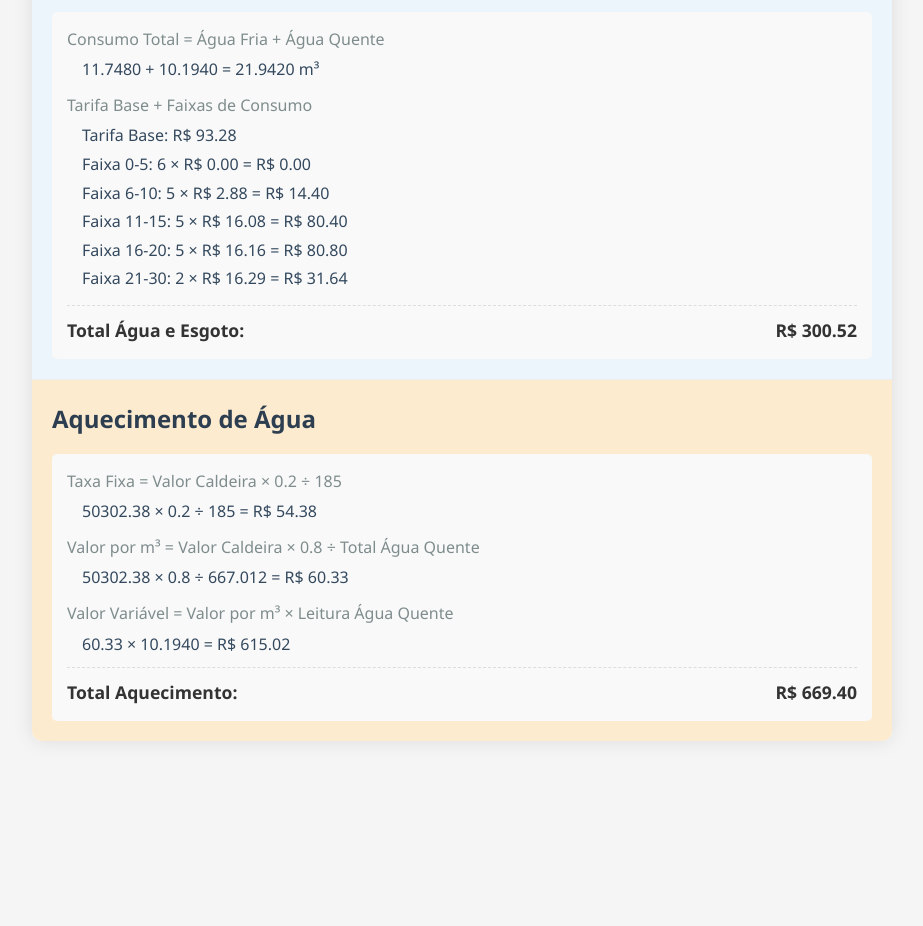
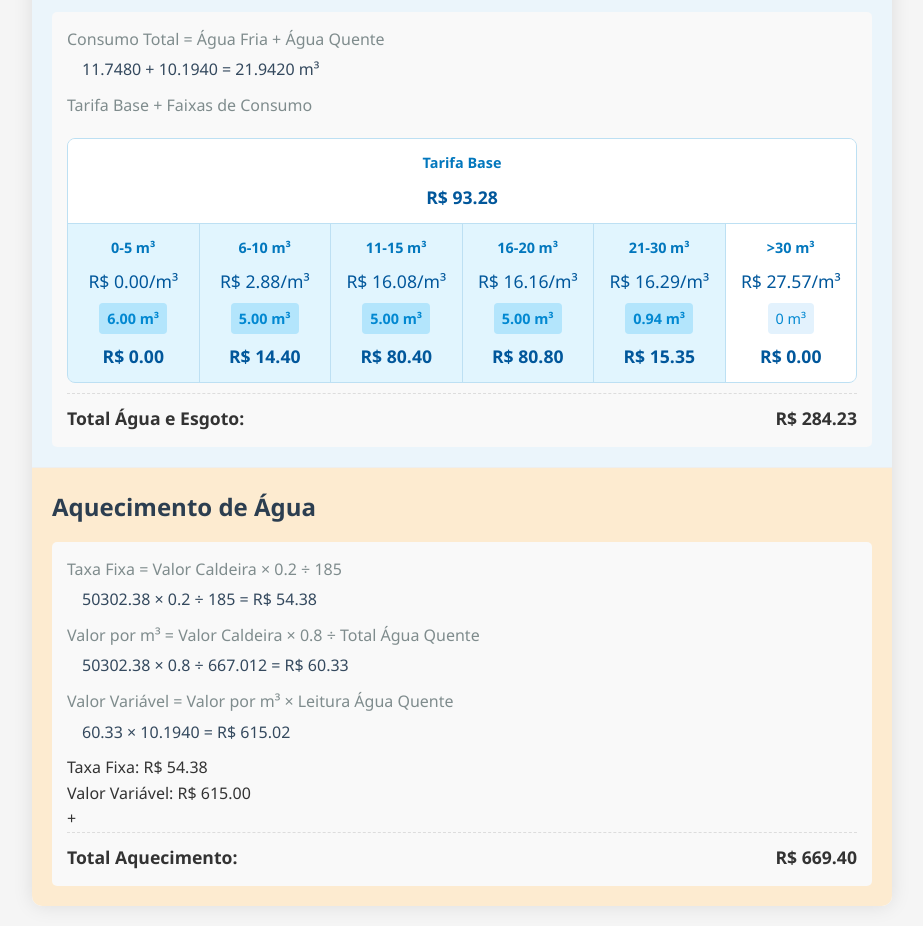
Before and after one commit to inovaprog/calculo_condominio, a plain HTML site: page index.html in a window 1280 px wide. Shown: the part 841-1767 px from the top of the page, without its empty margins (178-1101 px from the left). Before the commit the page ends 1602 px from the top, so only its background shows below. Drawn offline with Linux system fonts and the light colour scheme.

Commit message:
ajuste agua (style)

```diff
--- a/calculo_condominio.js
+++ b/calculo_condominio.js
@@ -1,21 +1,21 @@
-const VALOR_M3_GAS = 6.5048
-const LEITURA_GAS_COZINHA = 5
-const LEITURA_AGUA_QUENTE = 10.1940
-const LEITURA_AGUA_FRIA = 11.7480
-const VALOR_CALDEIRA = 50302.38
-const TOTAL_SOMA_AGUA_QUENTE = 667.012
+const VALOR_M3_GAS = 6.5048;
+const LEITURA_GAS_COZINHA = 5;
+const LEITURA_AGUA_QUENTE = 10.194;
+const LEITURA_AGUA_FRIA = 11.748;
+const VALOR_CALDEIRA = 50302.38;
+const TOTAL_SOMA_AGUA_QUENTE = 667.012;
 
 const TARIFAS_AGUA_ESGOTO = {
   BASE: 93.28,
   FAIXAS: [
-        { min: 0, max: 5, valor: 0.00 },
+    { min: 0, max: 5, valor: 0.0 },
     { min: 6, max: 10, valor: 2.88 },
     { min: 11, max: 15, valor: 16.08 },
     { min: 16, max: 20, valor: 16.16 },
     { min: 21, max: 30, valor: 16.29 },
-        { min: 31, max: Infinity, valor: 27.57 }
-    ]
-}
+    { min: 31, max: Infinity, valor: 27.57 },
+  ],
+};
 
 function calcularCustoAguaEsgoto(consumoTotal) {
   if (consumoTotal <= 0) {
@@ -23,36 +23,49 @@ function calcularCustoAguaEsgoto(consumoTotal) {
   }
 
   let custoAgua = TARIFAS_AGUA_ESGOTO.BASE;
+  let consumoRestante = consumoTotal;
 
   for (const faixa of TARIFAS_AGUA_ESGOTO.FAIXAS) {
-        if (consumoTotal >= faixa.min) {
-            const consumoNaFaixa = Math.min(consumoTotal, faixa.max) - faixa.min + 1;
+    if (consumoRestante > 0 && consumoTotal >= faixa.min) {
+      const consumoNaFaixa = Math.min(
+        faixa.max - faixa.min + 1,
+        Math.max(0, consumoRestante)
+      );
       custoAgua += consumoNaFaixa * faixa.valor;
+      consumoRestante -= consumoNaFaixa;
     }
   }
 
   return {
-        total: custoAgua
+    total: custoAgua,
   };
 }
 
 //GAS
-const valorGas = VALOR_M3_GAS * LEITURA_GAS_COZINHA
-console.log(`Custo total gas: R$ ${valorGas.toFixed(2)}`)
-
+const valorGas = VALOR_M3_GAS * LEITURA_GAS_COZINHA;
+console.log(`Custo total gas: R$ ${valorGas.toFixed(2)}`);
 
 //AGUA
-const totalConsumoAgua = LEITURA_AGUA_FRIA + LEITURA_AGUA_QUENTE
-console.log(`Consumo total de água: ${totalConsumoAgua} m³`)
-const custoAguaEsgoto = calcularCustoAguaEsgoto(totalConsumoAgua)
-console.log(`Custo total água + esgoto: R$ ${custoAguaEsgoto.total.toFixed(2)}`)
-
+const totalConsumoAgua = LEITURA_AGUA_FRIA + LEITURA_AGUA_QUENTE;
+console.log(`Consumo total de água: ${totalConsumoAgua} m³`);
+const custoAguaEsgoto = calcularCustoAguaEsgoto(totalConsumoAgua);
+console.log(
+  `Custo total água + esgoto: R$ ${custoAguaEsgoto.total.toFixed(2)}`
+);
 
 // AQUECIMENTO DE ÁGUA
-const totalTaxaFixa = VALOR_CALDEIRA * 0.2 / 185 // quantidade de apartamentos
-const valorPorMetroQuadradoAquecido = VALOR_CALDEIRA * 0.8 / TOTAL_SOMA_AGUA_QUENTE
-const valorTotalAquecimentoAgua = valorPorMetroQuadradoAquecido * LEITURA_AGUA_QUENTE
-console.log(`Custo total varivavel aquecimento água: R$ ${valorTotalAquecimentoAgua.toFixed(2)}`)
-console.log(`Custo total taxa fixa: R$ ${totalTaxaFixa.toFixed(2)}`)
-const totalAquecimentoAgua = valorTotalAquecimentoAgua + totalTaxaFixa
-console.log(`Custo total aquecimento água: R$ ${totalAquecimentoAgua.toFixed(2)}`)
+const totalTaxaFixa = (VALOR_CALDEIRA * 0.2) / 185; // quantidade de apartamentos
+const valorPorMetroQuadradoAquecido =
+  (VALOR_CALDEIRA * 0.8) / TOTAL_SOMA_AGUA_QUENTE;
+const valorTotalAquecimentoAgua =
+  valorPorMetroQuadradoAquecido * LEITURA_AGUA_QUENTE;
+console.log(
+  `Custo total varivavel aquecimento água: R$ ${valorTotalAquecimentoAgua.toFixed(
+    2
+  )}`
+);
+console.log(`Custo total taxa fixa: R$ ${totalTaxaFixa.toFixed(2)}`);
+const totalAquecimentoAgua = valorTotalAquecimentoAgua + totalTaxaFixa;
+console.log(
+  `Custo total aquecimento água: R$ ${totalAquecimentoAgua.toFixed(2)}`
+);
--- a/index.html
+++ b/index.html
@@ -61,13 +61,49 @@
                     </div>
                     <div class="calculation">
                         <span class="formula">Tarifa Base + Faixas de Consumo</span>
-                        <div class="values" id="water-calculation">
-                            <div>Tarifa Base: R$ 93.28</div>
-                            <div>Faixa 0-5: R$ 0.00</div>
-                            <div>Faixa 6-10: 5 × R$ 2.88 = R$ 14.40</div>
-                            <div>Faixa 11-15: 5 × R$ 16.08 = R$ 80.40</div>
-                            <div>Faixa 16-20: 5 × R$ 16.16 = R$ 80.80</div>
-                            <div>Faixa 21-30: 2 × R$ 16.29 = R$ 32.58</div>
+                        <div class="water-tiers">
+                            <div class="tier base-tier">
+                                <div class="tier-header">Tarifa Base</div>
+                                <div class="tier-value">R$ 93.28</div>
+                            </div>
+                            <div class="tier-container">
+                                <div class="tier" id="tier-0-5">
+                                    <div class="tier-header">0-5 m³</div>
+                                    <div class="tier-rate">R$ 0.00/m³</div>
+                                    <div class="tier-consumption">5 m³</div>
+                                    <div class="tier-value">R$ 0.00</div>
+                                </div>
+                                <div class="tier" id="tier-6-10">
+                                    <div class="tier-header">6-10 m³</div>
+                                    <div class="tier-rate">R$ 2.88/m³</div>
+                                    <div class="tier-consumption">5 m³</div>
+                                    <div class="tier-value">R$ 14.40</div>
+                                </div>
+                                <div class="tier" id="tier-11-15">
+                                    <div class="tier-header">11-15 m³</div>
+                                    <div class="tier-rate">R$ 16.08/m³</div>
+                                    <div class="tier-consumption">5 m³</div>
+                                    <div class="tier-value">R$ 80.40</div>
+                                </div>
+                                <div class="tier" id="tier-16-20">
+                                    <div class="tier-header">16-20 m³</div>
+                                    <div class="tier-rate">R$ 16.16/m³</div>
+                                    <div class="tier-consumption">5 m³</div>
+                                    <div class="tier-value">R$ 80.80</div>
+                                </div>
+                                <div class="tier" id="tier-21-30">
+                                    <div class="tier-header">21-30 m³</div>
+                                    <div class="tier-rate">R$ 16.29/m³</div>
+                                    <div class="tier-consumption">2 m³</div>
+                                    <div class="tier-value">R$ 32.58</div>
+                                </div>
+                                <div class="tier" id="tier-31-plus">
+                                    <div class="tier-header">>30 m³</div>
+                                    <div class="tier-rate">R$ 27.57/m³</div>
+                                    <div class="tier-consumption">0 m³</div>
+                                    <div class="tier-value">R$ 0.00</div>
+                                </div>
+                            </div>
                         </div>
                     </div>
                     <div class="total-value">
@@ -92,9 +128,24 @@
                         <span class="formula">Valor Variável = Valor por m³ × Leitura Água Quente</span>
                         <span class="values" id="variable-cost-calculation">60.33 × 10.1940 = R$ 615.00</span>
                     </div>
-                    <div class="total-value">
-                        <span>Total Aquecimento:</span>
-                        <span id="heating-total">R$ 669.38</span>
+                    <div class="heating-summary">
+                        <div class="heating-components">
+                            <div class="heating-component">
+                                <span>Taxa Fixa:</span>
+                                <span id="fixed-rate-total">R$ 54.38</span>
+                            </div>
+                            <div class="heating-component">
+                                <span>Valor Variável:</span>
+                                <span id="variable-cost-total">R$ 615.00</span>
+                            </div>
+                            <div class="heating-sum">
+                                <span>+</span>
+                            </div>
+                        </div>
+                        <div class="total-value">
+                            <span>Total Aquecimento:</span>
+                            <span id="heating-total">R$ 669.38</span>
+                        </div>
                     </div>
                 </div>
             </div>
--- a/interface.js
+++ b/interface.js
@@ -1,10 +1,10 @@
-document.addEventListener('DOMContentLoaded', function() {
-    const valorCaldeiraInput = document.getElementById('valor-caldeira');
-    const totalAguaQuenteInput = document.getElementById('total-agua-quente');
-    const valorM3GasInput = document.getElementById('valor-m3-gas');
-    const leituraGasInput = document.getElementById('leitura-gas');
-    const leituraAguaFriaInput = document.getElementById('leitura-agua-fria');
-    const leituraAguaQuenteInput = document.getElementById('leitura-agua-quente');
+document.addEventListener("DOMContentLoaded", function () {
+  const valorCaldeiraInput = document.getElementById("valor-caldeira");
+  const totalAguaQuenteInput = document.getElementById("total-agua-quente");
+  const valorM3GasInput = document.getElementById("valor-m3-gas");
+  const leituraGasInput = document.getElementById("leitura-gas");
+  const leituraAguaFriaInput = document.getElementById("leitura-agua-fria");
+  const leituraAguaQuenteInput = document.getElementById("leitura-agua-quente");
 
   const inputs = [
     valorCaldeiraInput,
@@ -12,11 +12,11 @@ document.addEventListener('DOMContentLoaded', function() {
     valorM3GasInput,
     leituraGasInput,
     leituraAguaFriaInput,
-        leituraAguaQuenteInput
+    leituraAguaQuenteInput,
   ];
 
-    inputs.forEach(input => {
-        input.addEventListener('input', updateCalculations);
+  inputs.forEach((input) => {
+    input.addEventListener("input", updateCalculations);
   });
 
   updateCalculations();
@@ -37,10 +37,15 @@ document.addEventListener('DOMContentLoaded', function() {
   function updateGasCalculation(leituraGas, valorM3Gas) {
     const valorGas = valorM3Gas * leituraGas;
 
-        document.getElementById('gas-calculation').textContent =
-            `${leituraGas.toFixed(2)} × ${valorM3Gas.toFixed(2)} = R$ ${valorGas.toFixed(2)}`;
+    document.getElementById(
+      "gas-calculation"
+    ).textContent = `${leituraGas.toFixed(2)} × ${valorM3Gas.toFixed(
+      2
+    )} = R$ ${valorGas.toFixed(2)}`;
 
-        document.getElementById('gas-total').textContent = `R$ ${valorGas.toFixed(2)}`;
+    document.getElementById("gas-total").textContent = `R$ ${valorGas.toFixed(
+      2
+    )}`;
 
     return valorGas;
   }
@@ -48,47 +53,97 @@ document.addEventListener('DOMContentLoaded', function() {
   function updateWaterCalculation(leituraAguaFria, leituraAguaQuente) {
     const totalConsumoAgua = leituraAguaFria + leituraAguaQuente;
 
-        document.getElementById('water-consumption').textContent =
-            `${leituraAguaFria.toFixed(4)} + ${leituraAguaQuente.toFixed(4)} = ${totalConsumoAgua.toFixed(4)} m³`;
+    // Atualiza o consumo total
+    document.getElementById(
+      "water-consumption"
+    ).textContent = `${leituraAguaFria.toFixed(
+      4
+    )} + ${leituraAguaQuente.toFixed(4)} = ${totalConsumoAgua.toFixed(4)} m³`;
 
     const custoAguaEsgoto = calcularCustoAguaEsgoto(totalConsumoAgua);
 
-        let waterCalculationHTML = `<div>Tarifa Base: R$ ${TARIFAS_AGUA_ESGOTO.BASE.toFixed(2)}</div>`;
+    // Update active state and consumption of tiers
+    document.querySelectorAll(".tier").forEach((tier) => {
+      tier.classList.remove("active");
+    });
 
+    let consumoRestante = totalConsumoAgua;
     for (const faixa of TARIFAS_AGUA_ESGOTO.FAIXAS) {
-            if (totalConsumoAgua >= faixa.min) {
-                const consumoNaFaixa = Math.min(totalConsumoAgua, faixa.max) - faixa.min + 1;
-                const valorFaixa = consumoNaFaixa * faixa.valor;
+      const tierId = `tier-${faixa.min}-${
+        faixa.max === Infinity ? "plus" : faixa.max
+      }`;
+      const tierElement = document.getElementById(tierId);
 
-                waterCalculationHTML += `<div>Faixa ${faixa.min}-${faixa.max}: ${consumoNaFaixa.toFixed(0)} × R$ ${faixa.valor.toFixed(2)} = R$ ${valorFaixa.toFixed(2)}</div>`;
+      if (tierElement) {
+        if (consumoRestante > 0 && totalConsumoAgua >= faixa.min) {
+          tierElement.classList.add("active");
+          const consumoNaFaixa = Math.min(
+            faixa.max - faixa.min + 1,
+            Math.max(0, consumoRestante)
+          );
+
+          const valorNaFaixa = consumoNaFaixa * faixa.valor;
+
+          tierElement.querySelector(
+            ".tier-consumption"
+          ).textContent = `${consumoNaFaixa.toFixed(2)} m³`;
+          tierElement.querySelector(
+            ".tier-value"
+          ).textContent = `R$ ${valorNaFaixa.toFixed(2)}`;
+
+          consumoRestante -= consumoNaFaixa;
+        } else {
+          tierElement.querySelector(".tier-consumption").textContent = "0 m³";
+          tierElement.querySelector(".tier-value").textContent = "R$ 0.00";
+        }
       }
     }
 
-        document.getElementById('water-calculation').innerHTML = waterCalculationHTML;
-        document.getElementById('water-total').textContent = `R$ ${custoAguaEsgoto.total.toFixed(2)}`;
+    document.getElementById(
+      "water-total"
+    ).textContent = `R$ ${custoAguaEsgoto.total.toFixed(2)}`;
 
     return custoAguaEsgoto.total;
   }
 
-    function updateHeatingCalculation(leituraAguaQuente, valorCaldeira, totalAguaQuente) {
-        const totalTaxaFixa = valorCaldeira * 0.2 / 185;
-        const valorPorMetroQuadradoAquecido = valorCaldeira * 0.8 / totalAguaQuente;
-        const valorTotalAquecimentoAgua = valorPorMetroQuadradoAquecido * leituraAguaQuente;
+  function updateHeatingCalculation(
+    leituraAguaQuente,
+    valorCaldeira,
+    totalAguaQuente
+  ) {
+    const totalTaxaFixa = (valorCaldeira * 0.2) / 185;
+    const valorPorMetroQuadradoAquecido =
+      (valorCaldeira * 0.8) / totalAguaQuente;
+    const valorTotalAquecimentoAgua =
+      valorPorMetroQuadradoAquecido * leituraAguaQuente;
     const totalAquecimentoAgua = valorTotalAquecimentoAgua + totalTaxaFixa;
 
-        document.getElementById('fixed-rate-calculation').textContent =
-            `${valorCaldeira.toFixed(2)} × 0.2 ÷ 185 = R$ ${totalTaxaFixa.toFixed(2)}`;
+    document.getElementById(
+      "fixed-rate-calculation"
+    ).textContent = `${valorCaldeira.toFixed(
+      2
+    )} × 0.2 ÷ 185 = R$ ${totalTaxaFixa.toFixed(2)}`;
 
-        document.getElementById('rate-per-m3-calculation').textContent =
-            `${valorCaldeira.toFixed(2)} × 0.8 ÷ ${totalAguaQuente.toFixed(3)} = R$ ${valorPorMetroQuadradoAquecido.toFixed(2)}`;
+    document.getElementById(
+      "rate-per-m3-calculation"
+    ).textContent = `${valorCaldeira.toFixed(
+      2
+    )} × 0.8 ÷ ${totalAguaQuente.toFixed(
+      3
+    )} = R$ ${valorPorMetroQuadradoAquecido.toFixed(2)}`;
 
-        document.getElementById('variable-cost-calculation').textContent =
-            `${valorPorMetroQuadradoAquecido.toFixed(2)} × ${leituraAguaQuente.toFixed(4)} = R$ ${valorTotalAquecimentoAgua.toFixed(2)}`;
+    document.getElementById(
+      "variable-cost-calculation"
+    ).textContent = `${valorPorMetroQuadradoAquecido.toFixed(
+      2
+    )} × ${leituraAguaQuente.toFixed(
+      4
+    )} = R$ ${valorTotalAquecimentoAgua.toFixed(2)}`;
 
-        document.getElementById('heating-total').textContent = `R$ ${totalAquecimentoAgua.toFixed(2)}`;
+    document.getElementById(
+      "heating-total"
+    ).textContent = `R$ ${totalAquecimentoAgua.toFixed(2)}`;
 
     return totalAquecimentoAgua;
   }
-
-
 });
--- a/styles.css
+++ b/styles.css
@@ -121,3 +121,94 @@ input {
 #water-calculation div {
     margin-bottom: 3px;
 }
+
+.water-tiers {
+    margin-top: 15px;
+    border: 1px solid #bde0f3;
+    border-radius: 8px;
+    overflow: hidden;
+}
+
+.base-tier {
+    background-color: #e1f5fe;
+    padding: 15px;
+    border-bottom: 1px solid #bde0f3;
+}
+
+.tier-container {
+    display: grid;
+    grid-template-columns: repeat(6, 1fr);
+    gap: 1px;
+    background-color: #bde0f3;
+
+    /* Tablets and smaller screens */
+    @media (max-width: 900px) {
+        grid-template-columns: repeat(2, 1fr);
+        gap: 2px;
+    }
+
+    /* Very small screens */
+    @media (max-width: 480px) {
+        grid-template-columns: 1fr;
+        gap: 3px;
+    }
+}
+
+.tier {
+    background-color: white;
+    padding: 12px;
+    text-align: center;
+    transition: all 0.3s ease;
+
+    @media (max-width: 900px) {
+        padding: 15px;
+        margin: 0 auto;
+        max-width: 100%;
+        width: 100%;
+    }
+}
+
+.tier:hover {
+    background-color: #f8fdff;
+    transform: translateY(-2px);
+    box-shadow: 0 2px 8px rgba(0,0,0,0.1);
+}
+
+.tier-header {
+    font-weight: bold;
+    color: #0277bd;
+    margin-bottom: 8px;
+    font-size: 0.9rem;
+}
+
+.tier-rate {
+    color: #01579b;
+    font-size: 1.1rem;
+    margin-bottom: 8px;
+}
+
+.tier-consumption {
+    background-color: #e3f2fd;
+    padding: 4px 8px;
+    border-radius: 4px;
+    display: inline-block;
+    margin-bottom: 8px;
+    font-size: 0.9rem;
+    color: #0288d1;
+}
+
+.tier-value {
+    font-weight: bold;
+    color: #01579b;
+    font-size: 1.1rem;
+}
+
+/* Highlight active tiers based on consumption */
+.tier.active {
+    background-color: #e1f5fe;
+}
+
+.tier.active .tier-consumption {
+    background-color: #b3e5fc;
+    font-weight: bold;
+}
```
Lines whose indentation alone changed are shown as unchanged.
